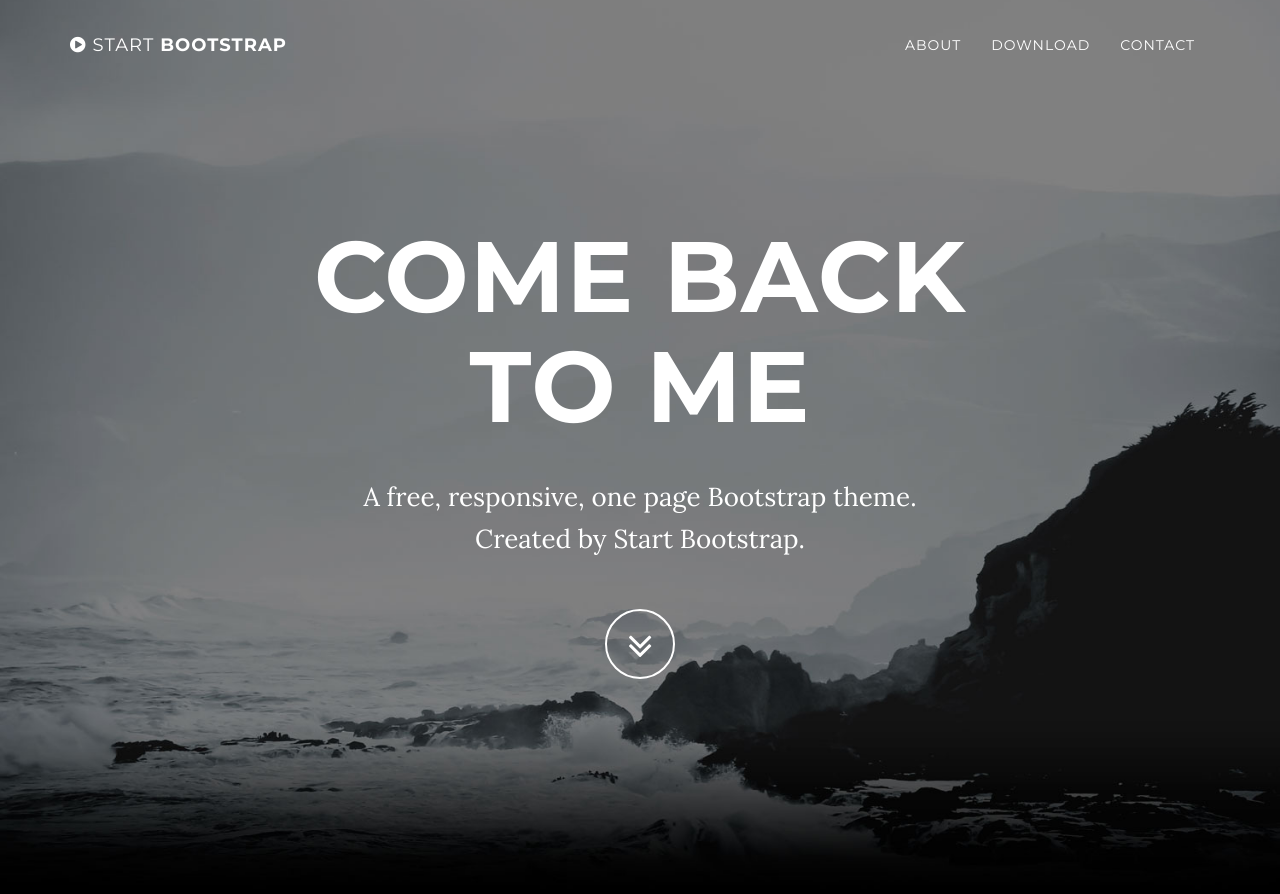
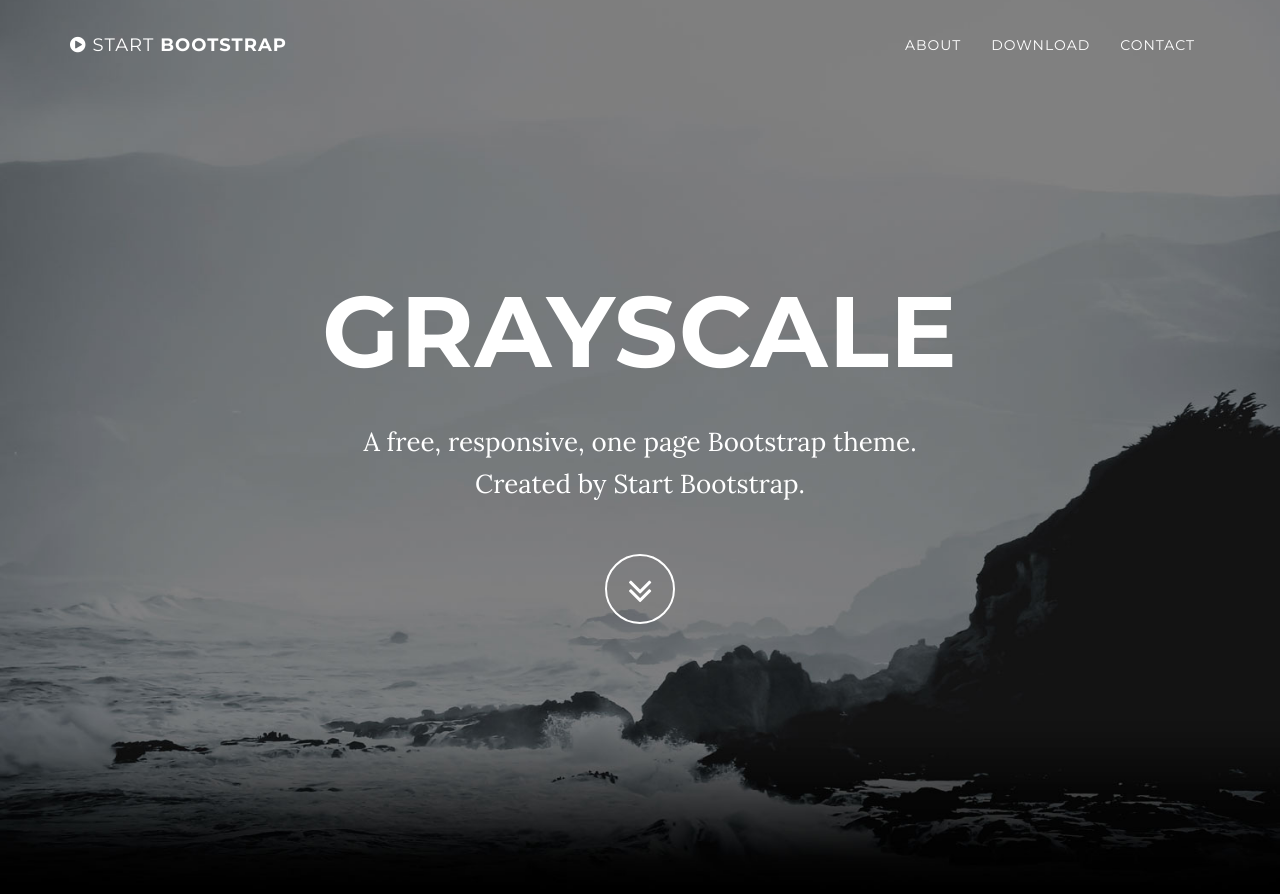
Before and after one commit to gianguitar/gsolo.github.io, a Jekyll site: the page built from index.html, in a window 1280 px wide and 900 px high. Shown: the top 894 px of the window. Built offline with Jekyll 4.4.1, drawn with Linux system fonts in a browser that asks for light colours.

Commit message:
Update index.html

```diff
--- a/index.html
+++ b/index.html
@@ -8,7 +8,7 @@
         <div class="container">
             <div class="row">
                 <div class="col-md-8 col-md-offset-2">
-                    <h1 class="brand-heading">Come back to me</h1>
+                    <h1 class="brand-heading">GRAYSCALE</h1>
                     <p class="intro-text">A free, responsive, one page Bootstrap theme.<br>Created by Start Bootstrap.</p>
                     <a href="#about" class="btn btn-circle page-scroll">
                         <i class="fa fa-angle-double-down animated"></i>
```
